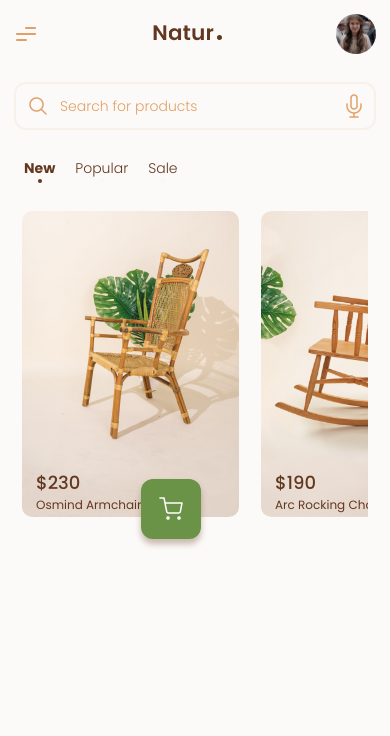
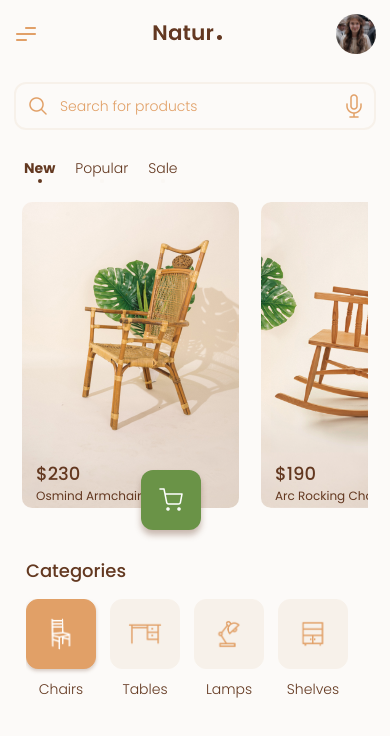
Before and after one commit to TidbitsJS/ReactNative-Kits, a React Native app in the folder natur/: screen /Home in a window 390 px wide. Shown: the top 736 px of the page. Built offline with nearby package versions, Linux system fonts and the light colour scheme.

Commit message:
Home Categories component

```diff
--- /dev/null
+++ b/natur/components/home/HomeCategories.js
@@ -0,0 +1,104 @@
+import React from "react";
+import { View, Text, Image, FlatList, TouchableOpacity } from "react-native";
+import { categories, COLORS, FONTS, SIZES } from "../../constants";
+import { SHADOW } from "../../constants/theme";
+
+const FurnitureCategory = ({
+  index,
+  category,
+  activeCategory,
+  setActiveCategory,
+}) => {
+  return (
+    <View
+      style={{
+        marginRight: index === categories.length - 1 ? 0 : SIZES.base,
+        justifyContent: "center",
+        alignItems: "center",
+      }}
+    >
+      <TouchableOpacity
+        style={[
+          {
+            width: 70,
+            height: 70,
+            borderRadius: SIZES.small + 2,
+            borderWidth: 1,
+            borderColor:
+              activeCategory === category.name
+                ? COLORS.primary
+                : COLORS.lightWhite,
+            backgroundColor:
+              activeCategory === category.name
+                ? COLORS.primary
+                : COLORS.lightWhite,
+            justifyContent: "center",
+            alignItems: "center",
+          },
+          activeCategory === category.name && SHADOW.mediumShadow,
+        ]}
+        onPress={setActiveCategory}
+      >
+        <Image
+          source={category.icon}
+          resizeMode="contain"
+          style={{
+            width: "50%",
+            height: "50%",
+            tintColor:
+              activeCategory === category.name ? COLORS.white : COLORS.primary,
+          }}
+        />
+      </TouchableOpacity>
+
+      <Text
+        style={{
+          ...FONTS.regular,
+          color: COLORS.secondary,
+          marginTop: SIZES.small,
+        }}
+      >
+        {category.name}
+      </Text>
+    </View>
+  );
+};
+
+const HomeCategories = () => {
+  const [activeCategory, setActiveCategory] = React.useState("Chairs");
+
+  return (
+    <View style={{ width: "100%" }}>
+      <Text
+        style={{
+          ...FONTS.subHeading,
+          color: COLORS.secondary,
+          marginHorizontal: SIZES.xlarge,
+          marginVertical: SIZES.small / 2,
+        }}
+      >
+        Categories
+      </Text>
+      <View
+        style={{ marginHorizontal: SIZES.xlarge, marginVertical: SIZES.small }}
+      >
+        <FlatList
+          data={categories}
+          renderItem={({ item, index }) => (
+            <FurnitureCategory
+              index={index}
+              category={item}
+              activeCategory={activeCategory}
+              setActiveCategory={() => setActiveCategory(item.name)}
+            />
+          )}
+          keyExtractor={(item) => item.id}
+          horizontal
+          showsHorizontalScrollIndicator={false}
+        />
+      </View>
+    </View>
+  );
+};
+
+export default HomeCategories;
--- a/natur/components/home/HomeProducts.js
+++ b/natur/components/home/HomeProducts.js
@@ -135,7 +135,7 @@ const HomeProducts = () => {
       </View>
 
       <View
-        style={{ marginHorizontal: SIZES.large, marginVertical: SIZES.base }}
+        style={{ marginHorizontal: SIZES.large, marginTop: SIZES.small / 2 }}
       >
         <FlatList
           data={chairs}
--- a/natur/screens/Home.js
+++ b/natur/screens/Home.js
@@ -1,5 +1,6 @@
 import React from "react";
 import { View, Text, SafeAreaView, ScrollView } from "react-native";
+import HomeCategories from "../components/home/HomeCategories";
 import HomeHeader from "../components/home/HomeHeader";
 import HomeProducts from "../components/home/HomeProducts";
 import { COLORS } from "../constants";
@@ -16,6 +17,7 @@ const Home = () => {
         <View style={{ flex: 1 }}>
           <HomeHeader />
           <HomeProducts />
+          <HomeCategories />
         </View>
       </ScrollView>
     </SafeAreaView>
```
